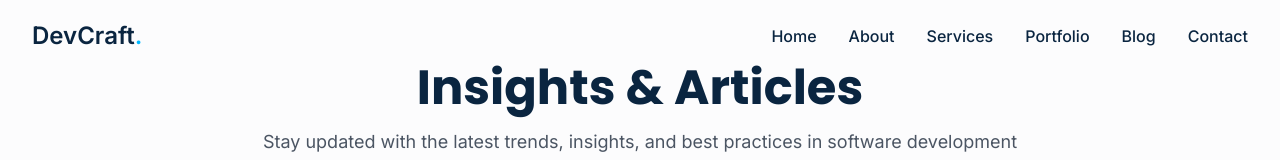
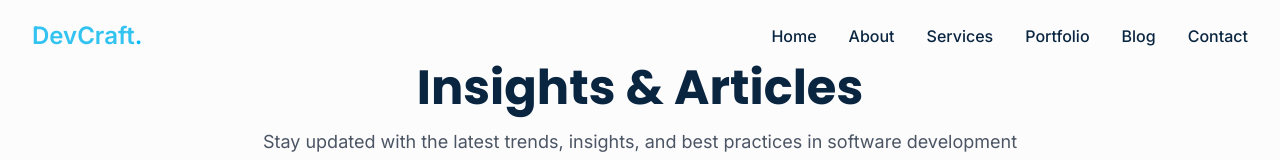
Before and after one commit to muddasir2023/devcraft, a React (Vite) app: page /blog in a window 1280 px wide. Shown: the top 160 px of the page. Built offline with nearby package versions, Linux system fonts and the light colour scheme.

Commit message:
Add logo color
Update logo color to skyblue.

```diff
--- a/src/components/Navbar.tsx
+++ b/src/components/Navbar.tsx
@@ -30,7 +30,7 @@ const Navbar = () => {
     <nav className={`fixed top-0 left-0 right-0 z-50 transition-all duration-300 ${isScrolled ? 'bg-white shadow-md py-3' : 'bg-transparent py-5'}`}>
       <div className="container-custom flex justify-between items-center">
         <Link to="/" className="flex items-center">
-          <span className="text-2xl font-bold text-agency-blue">DevCraft<span className="text-agency-accent">.</span></span>
+          <span className="text-2xl font-bold text-[#33C3F0]">DevCraft<span className="text-agency-accent">.</span></span>
         </Link>
 
         {/* Desktop Menu */}
```
